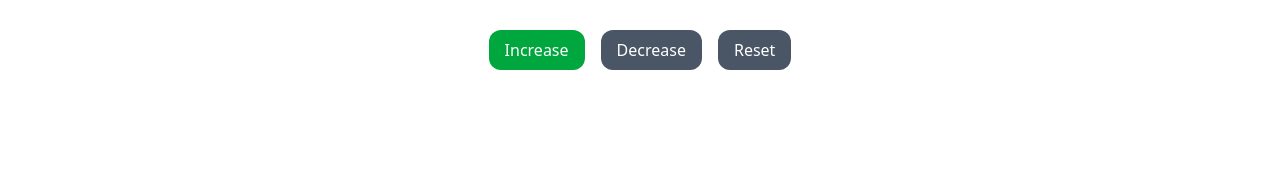
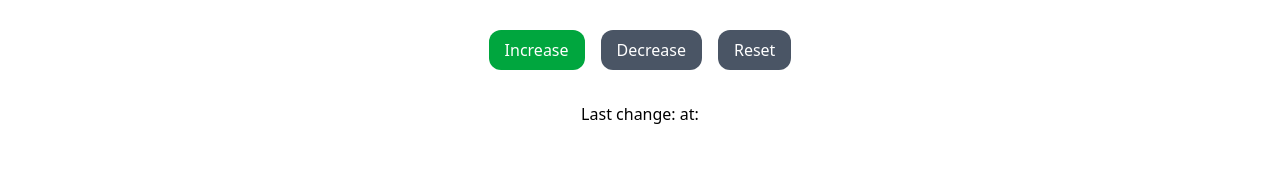
Before and after one commit to STzelas/cf7-react-intro, a React (Vite) app: page / in a window 1280 px wide. Shown: the part 178-354 px from the top of the page. Built offline with nearby package versions, Linux system fonts and the light colour scheme.

Commit message:
feat: new components imported/commented out

```diff
--- a/src/App.tsx
+++ b/src/App.tsx
@@ -6,7 +6,10 @@
 // import CodingFactoryLogo from "./components/CodingFactoryLogo.tsx";
 import Layout from "./components/Layout.tsx";
 // import FunctionalComponentWithState from "./components/FunctionalComponentWithState.tsx";
-import Counter from "./components/Counter.tsx";
+// import Counter from "./components/Counter.tsx";
+// import NameChanger from "./components/NameChanger.tsx";
+// import Counter from "./components/Counter.tsx";
+import CounterWithMoreStates from "./components/CounterWithMoreStates.tsx";
 // import ClassComponentWithState from "./components/ClassComponentWithState.tsx";
 
 
@@ -15,7 +18,9 @@ function App() {
   return (
     <>
       <Layout>
-        <Counter/>
+        <CounterWithMoreStates/>
+        {/*<Counter/>*/}
+        {/*<NameChanger/>*/}
         {/*<FunctionalComponentWithState/>*/}
         {/*<ClassComponentWithState/>*/}
         {/*<ClassComponent/>*/}
```
